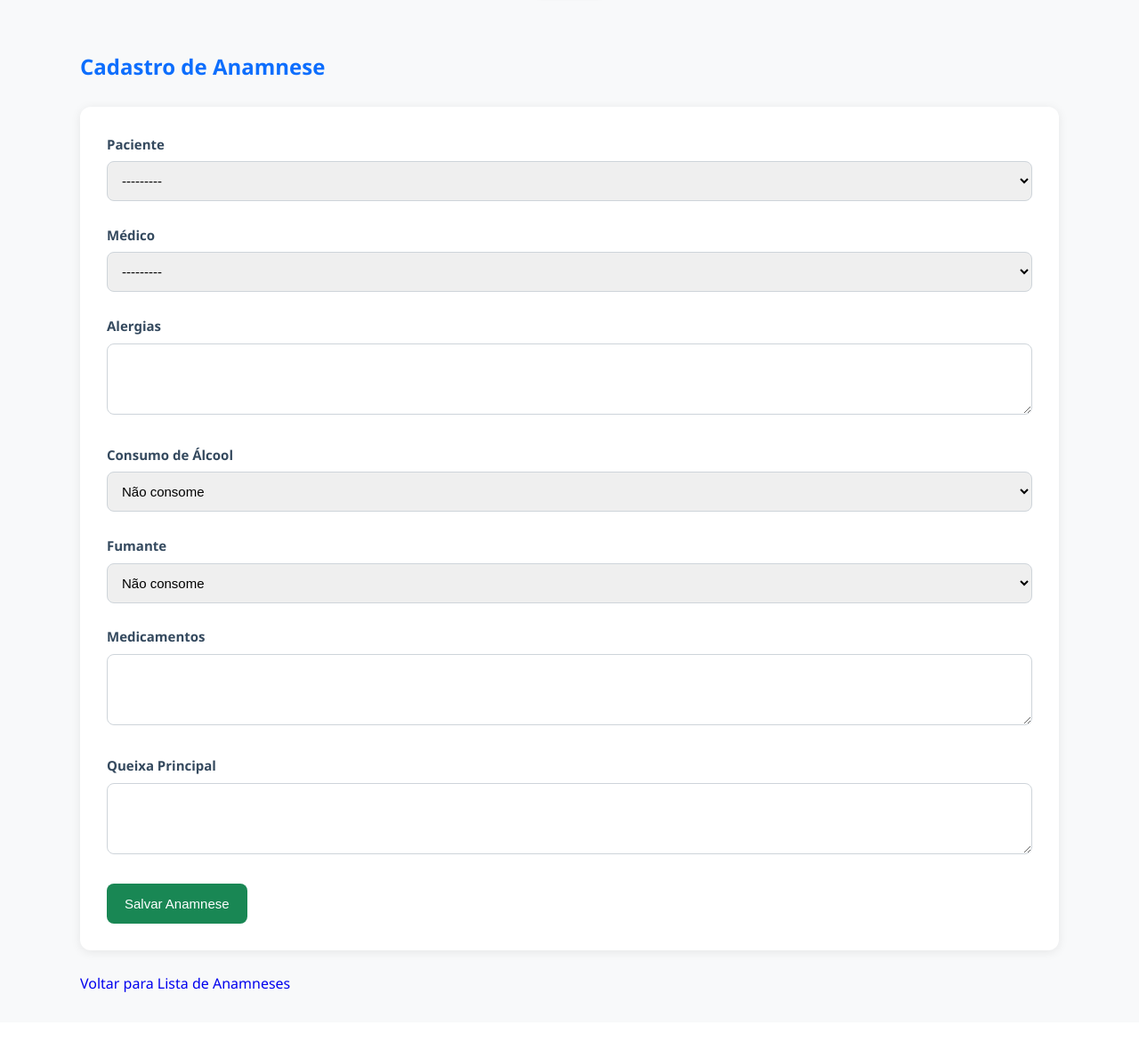
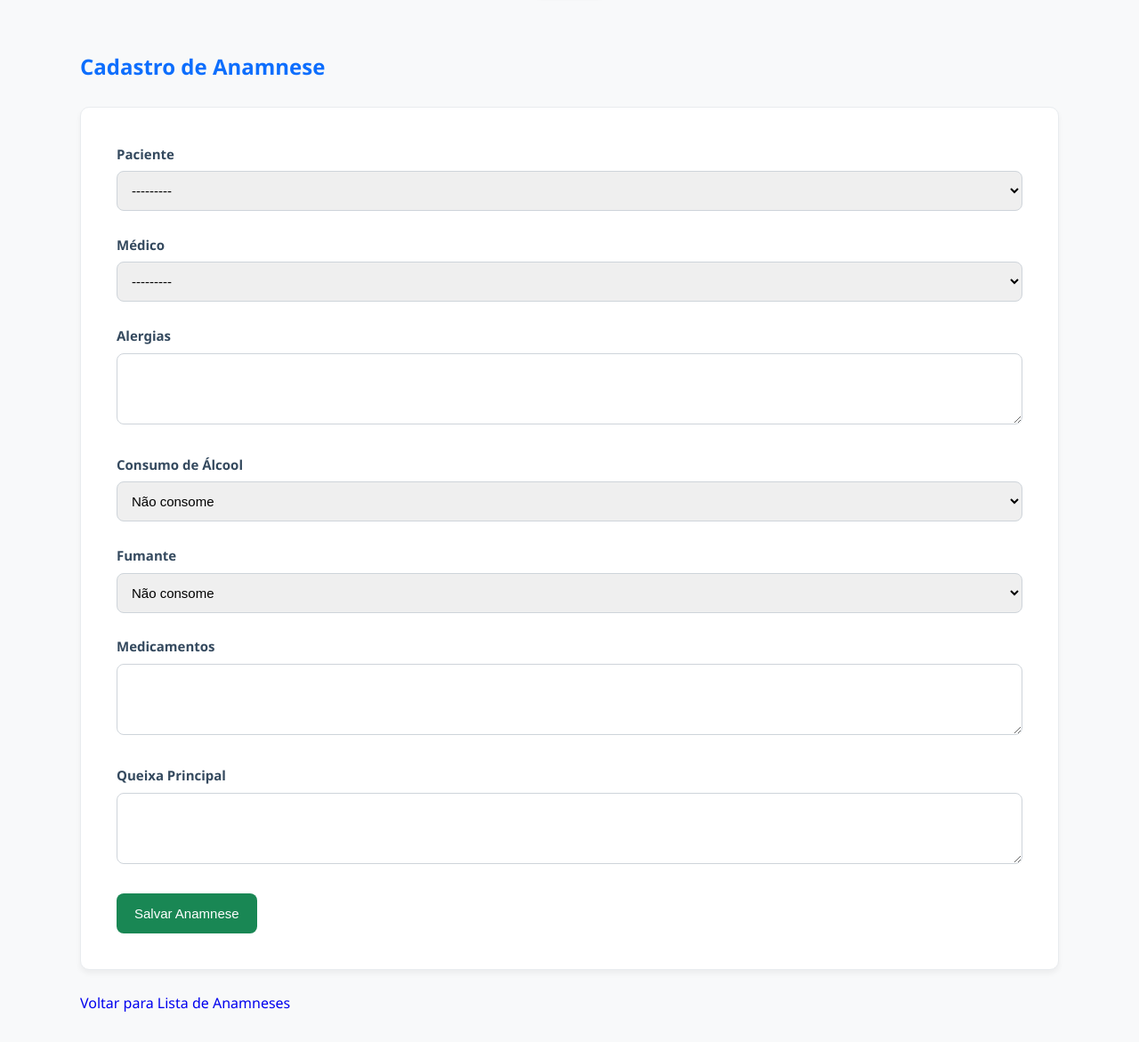
Before and after one commit to anleaes/2026-1-SDM-Segunda-Noite-ZS-02, a Django app: page /anamnese/add/ in a window 1280 px wide. Shown: the part 266-1437 px from the top of the page at 89% size. Before the commit the page ends 1381 px from the top, so only its background shows below. Run offline with Django 5.2, Linux system fonts and the light colour scheme; data that the repository does not hold is empty.

Commit message:
formulários e botões com design moderno

```diff
--- a/prontuarioapp/static/css/style.css
+++ b/prontuarioapp/static/css/style.css
@@ -70,9 +70,10 @@ body {
 
 form {
     background-color: #ffffff;
-    padding: 30px;
-    border-radius: 12px;
-    box-shadow: 0 2px 12px rgba(0,0,0,0.08);
+    padding: 40px;
+    border-radius: 10px;
+    border: 1px solid #e9ecef;
+    box-shadow: 0 4px 6px rgba(0,0,0,0.05);
 }
 
 /* =========================
```
